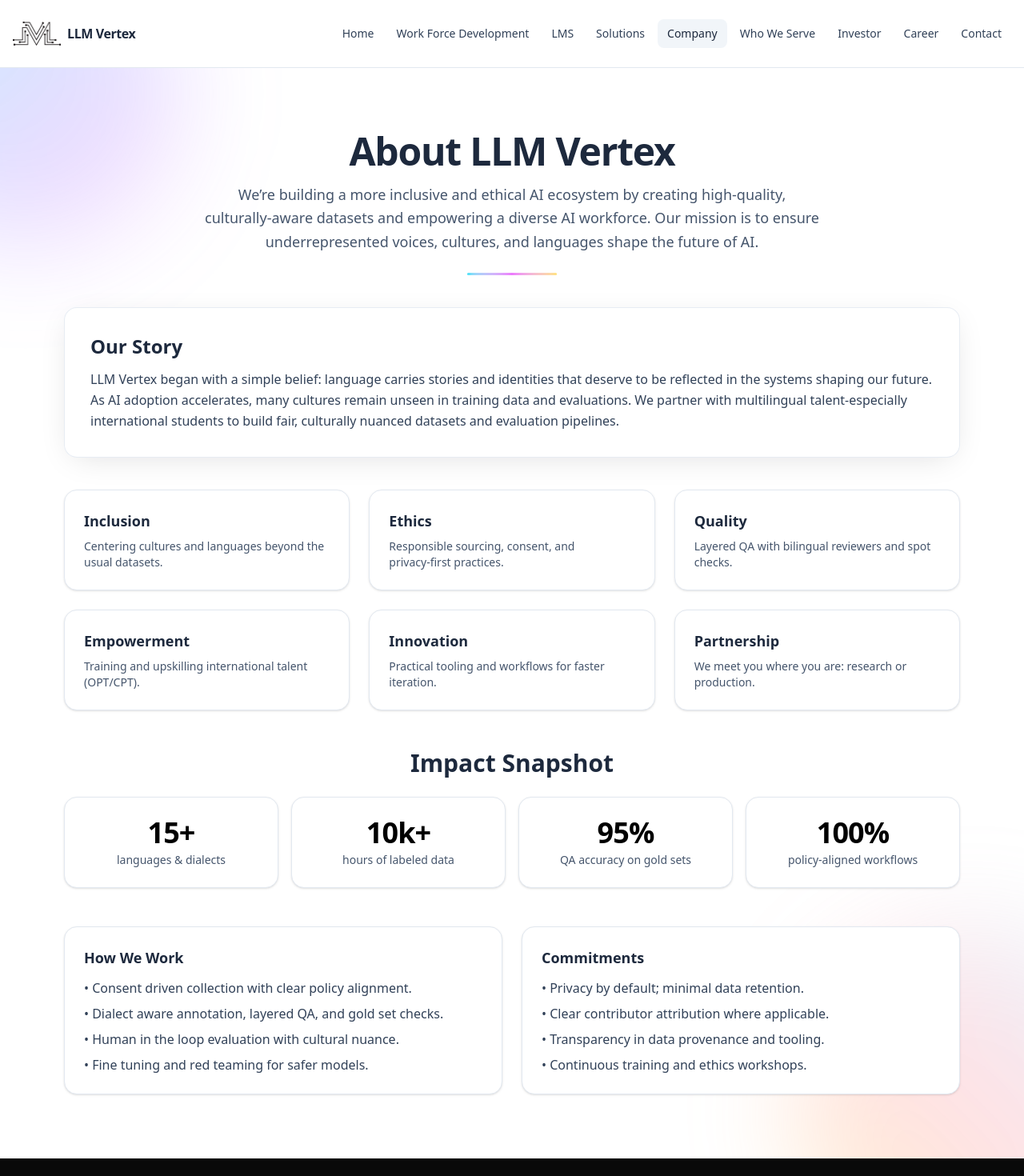
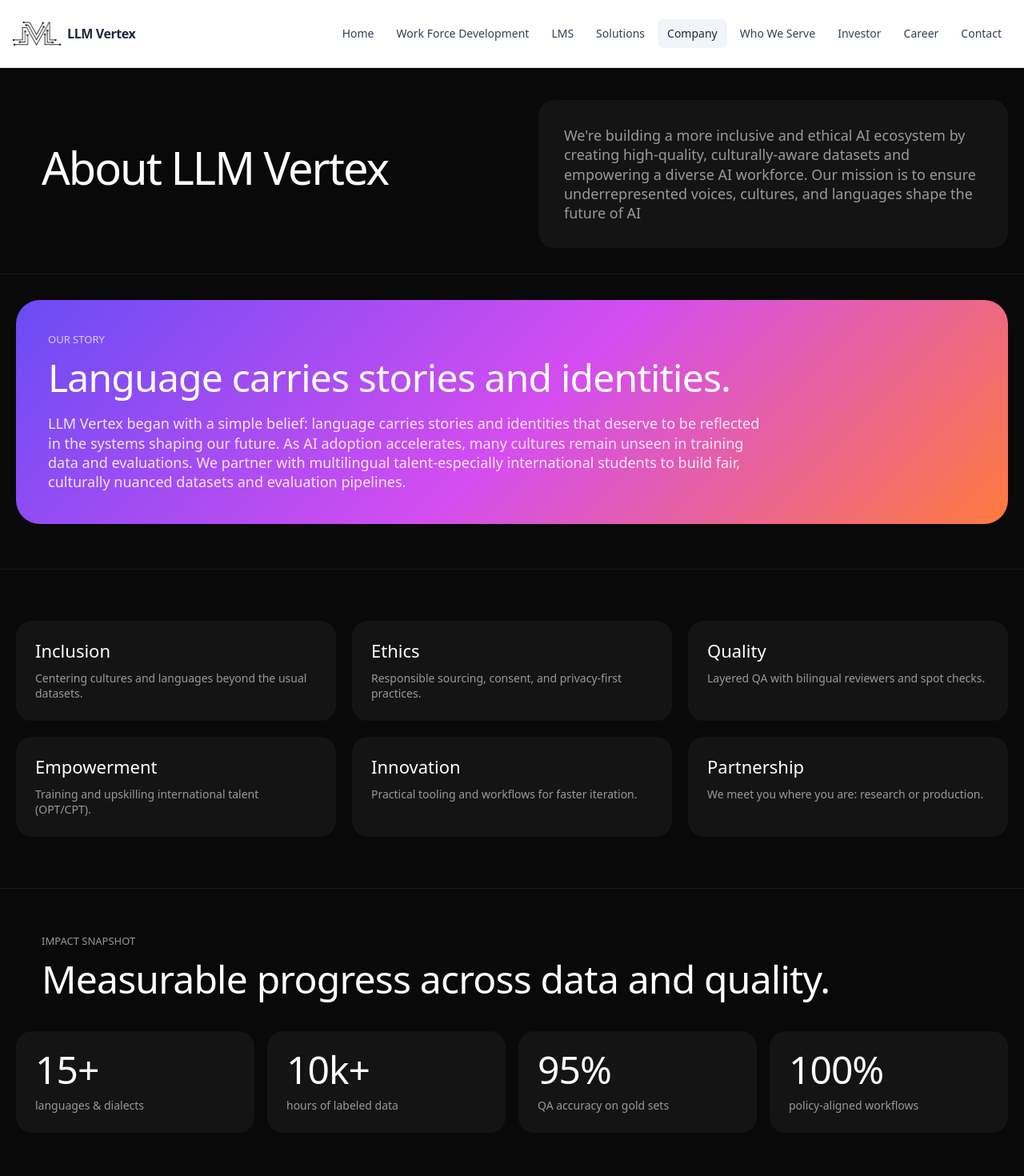
Before and after one commit to jualam/LLM_Vertex, a React (Vite) app: page /about in a window 1280 px wide. Shown: the top 1470 px of the page at 80% size. Built offline with nearby package versions, Linux system fonts and the light colour scheme.

Commit message:
Company About Page Redesigned

```diff
--- a/src/pages/About.jsx
+++ b/src/pages/About.jsx
@@ -1,142 +1,150 @@
-import { motion } from "framer-motion";
+import { motion as Motion } from "framer-motion";
 
 const container = {
-  hidden: { opacity: 0 },
-  show: { opacity: 1, transition: { staggerChildren: 0.12, delayChildren: 0.1 } }
+  hidden: {},
+  show: { transition: { staggerChildren: 0.08, delayChildren: 0.05 } },
 };
 
-
-
 const item = {
-  hidden: { opacity: 0, y: 12 },
-  show: { opacity: 1, y: 0, transition: { duration: 0.45, ease: [0.22, 1, 0.36, 1] } }
+  hidden: { opacity: 0, y: 24 },
+  show: { opacity: 1, y: 0, transition: { duration: 0.65, ease: [0.22, 1, 0.36, 1] } },
 };
 
 export default function About() {
   const pillars = [
     ["Inclusion", "Centering cultures and languages beyond the usual datasets."],
-    ["Ethics", "Responsible sourcing, consent, and privacy‑first practices."],
+    ["Ethics", "Responsible sourcing, consent, and privacy-first practices."],
     ["Quality", "Layered QA with bilingual reviewers and spot checks."],
     ["Empowerment", "Training and upskilling international talent (OPT/CPT)."],
     ["Innovation", "Practical tooling and workflows for faster iteration."],
-    ["Partnership", "We meet you where you are: research or production."]
+    ["Partnership", "We meet you where you are: research or production."],
   ];
-
 
   const stats = [
     ["15+", "languages & dialects"],
     ["10k+", "hours of labeled data"],
     ["95%", "QA accuracy on gold sets"],
-    ["100%", "policy‑aligned workflows"]
-  ];
-
-  const timeline = [
-    { year: "2023", title: "Founding", text: "Started LLM Vertex to bring underrepresented languages into AI." },
-    { year: "2024", title: "Workforce Program", text: "Launched training for international students with OPT/CPT pathways." },
-    { year: "2025", title: "Global Coverage", text: "Scaled low‑resource language coverage and launched evaluation suites." }
+    ["100%", "policy-aligned workflows"],
   ];
 
   return (
-    <div className="relative overflow-clip">
-      {/* Ambient gradient */}
-      <div className="pointer-events-none absolute inset-0 -z-10">
-        <div className="absolute -top-40 -left-40 h-96 w-96 rounded-full blur-3xl bg-gradient-to-br from-cyan-400/30 via-indigo-500/20 to-fuchsia-500/20" />
-        <div className="absolute -bottom-40 -right-40 h-[28rem] w-[28rem] rounded-full blur-3xl bg-gradient-to-tr from-amber-300/30 via-rose-400/20 to-sky-400/20" />
-      </div>
+    <main className="bg-[#090909] text-white [font-feature-settings:'cv01','cv05','cv09','cv11','ss03','ss07']">
+      <section className="mx-auto max-w-7xl px-5 pb-6 pt-6 md:pb-8 md:pt-10">
+        <Motion.header variants={container} initial="hidden" animate="show" className="grid gap-8 lg:grid-cols-[1fr_.85fr] lg:items-start">
+          <Motion.div variants={item} className="pt-12 pl-4 md:pt-14 md:pl-8">
+            <h1 className="max-w-5xl text-4xl font-medium leading-[1] tracking-[-1.2px] text-white md:text-5xl md:tracking-[-2px] lg:text-[56px]">
+              About LLM Vertex
+            </h1>
+          </Motion.div>
+          <Motion.div variants={item} className="rounded-[20px] bg-[#141414] p-6 md:p-8 lg:-ml-8">
+            <p className="text-[18px] leading-[1.35] text-[#999999]">
+              We're building a more inclusive and ethical AI ecosystem by creating high-quality,
+              culturally-aware datasets and empowering a diverse AI workforce. Our mission is to ensure
+              underrepresented voices, cultures, and languages shape the future of AI
+            </p>
+          </Motion.div>
+        </Motion.header>
+      </section>
 
-      <div className="max-w-6xl mx-auto px-4 py-16 md:py-20">
-        {/* Header */}
-        <motion.header variants={container} initial="hidden" animate="show" className="text-center">
-          <motion.h1 variants={item} className="text-4xl md:text-5xl font-extrabold tracking-tight">About LLM Vertex</motion.h1>
-          <motion.p variants={item} className="mx-auto mt-4 max-w-3xl text-slate-600 text-base md:text-lg leading-relaxed">
-            We’re building a more inclusive and ethical AI ecosystem by creating high‑quality, culturally‑aware datasets and empowering a diverse AI workforce. Our mission is to ensure underrepresented voices, cultures, and languages shape the future of AI.
-          </motion.p>
-          <motion.div variants={item} className="mx-auto mt-6 h-[3px] w-28 rounded-full bg-gradient-to-r from-cyan-400 via-fuchsia-500 to-amber-300">
-            <div className="h-full w-full bg-white/40 animate-pulse rounded-full" />
-          </motion.div>
-        </motion.header>
+      <section className="border-y border-[#1a1a1a]">
+        <div className="mx-auto max-w-7xl px-5 pb-12 pt-6 md:pb-14 md:pt-8">
+          <Motion.div
+            variants={item}
+            initial="hidden"
+            whileInView="show"
+            viewport={{ once: true, amount: 0.3 }}
+            className="rounded-[30px] bg-[linear-gradient(135deg,#6a4cf5_0%,#d44df0_52%,#ff7a3d_100%)] p-8 md:p-10"
+          >
+            <p className="text-[13px] font-medium uppercase text-white/70">Our Story</p>
+            <h2 className="mt-3 text-3xl font-medium leading-[1.05] tracking-[-.8px] text-white md:text-5xl">
+              Language carries stories and identities.
+            </h2>
+            <p className="mt-5 max-w-4xl text-[18px] leading-[1.35] text-white/85">
+              LLM Vertex began with a simple belief: language carries stories and identities that deserve
+              to be reflected in the systems shaping our future. As AI adoption accelerates, many cultures
+              remain unseen in training data and evaluations. We partner with multilingual talent-especially
+              international students to build fair, culturally nuanced datasets and evaluation pipelines.
+            </p>
+          </Motion.div>
+        </div>
+      </section>
 
-        {/* Our Story */}
-        <motion.section variants={container} initial="hidden" whileInView="show" viewport={{ once: true, amount: 0.25 }} className="mt-10">
-          <motion.div variants={item} className="rounded-2xl border border-slate-200/80 bg-white/80 backdrop-blur p-6 md:p-8 shadow-[0_8px_40px_-12px_rgba(2,6,23,0.15)]">
-            <h2 className="text-xl md:text-2xl font-semibold">Our Story</h2>
-            <p className="mt-3 text-slate-700 leading-relaxed">
-              LLM Vertex began with a simple belief: language carries stories and identities that deserve to be reflected in the systems shaping our future. As AI adoption accelerates, many cultures remain unseen in training data and evaluations. We partner with multilingual talent-especially international students to build fair, culturally nuanced datasets and evaluation pipelines.
-            </p>
-          </motion.div>
-        </motion.section>
+      <section className="mx-auto max-w-7xl px-5 py-12 md:py-16">
+        <Motion.div
+          variants={container}
+          initial="hidden"
+          whileInView="show"
+          viewport={{ once: true, amount: 0.18 }}
+          className="grid gap-5 md:grid-cols-3"
+        >
+          {pillars.map(([title, body]) => (
+            <Motion.div key={title} variants={item} className="rounded-[20px] bg-[#141414] p-6">
+              <h3 className="text-[22px] font-medium leading-tight text-white">{title}</h3>
+              <p className="mt-3 text-[14px] leading-[1.35] text-[#999999]">{body}</p>
+            </Motion.div>
+          ))}
+        </Motion.div>
+      </section>
 
-        {/* Pillars */}
-        <motion.section variants={container} initial="hidden" whileInView="show" viewport={{ once: true, amount: 0.25 }} className="mt-10 grid md:grid-cols-3 gap-6">
-          {pillars.map(([title, body]) => (
-            <motion.div key={title} variants={item} className="group relative rounded-2xl border border-slate-200 bg-white p-6 shadow-sm transition-all duration-300 hover:shadow-xl">
-              <div className="absolute inset-0 -z-10 rounded-2xl opacity-0 group-hover:opacity-100 transition-opacity duration-300 bg-gradient-to-br from-cyan-100 via-fuchsia-100 to-amber-100" />
-              <h3 className="font-semibold text-lg">{title}</h3>
-              <p className="text-slate-600 mt-2 text-sm">{body}</p>
-            </motion.div>
-          ))}
-        </motion.section>
+      <section className="border-y border-[#1a1a1a]">
+        <div className="mx-auto max-w-7xl px-5 py-12 md:py-14">
+          <Motion.div
+            variants={item}
+            initial="hidden"
+            whileInView="show"
+            viewport={{ once: true, amount: 0.3 }}
+            className="pl-4 md:pl-8"
+          >
+            <p className="text-[13px] font-medium uppercase text-[#999999]">Impact Snapshot</p>
+            <h2 className="mt-3 text-3xl font-medium leading-[1.05] tracking-[-.8px] text-white md:text-5xl">
+              Measurable progress across data and quality.
+            </h2>
+          </Motion.div>
+          <Motion.div
+            variants={container}
+            initial="hidden"
+            whileInView="show"
+            viewport={{ once: true, amount: 0.2 }}
+            className="mt-10 grid grid-cols-2 gap-4 md:grid-cols-4"
+          >
+            {stats.map(([num, label]) => (
+              <Motion.div key={label} variants={item} className="rounded-[20px] bg-[#141414] p-6">
+                <div className="text-4xl font-medium tracking-[-1px] text-white md:text-5xl">{num}</div>
+                <div className="mt-3 text-[14px] leading-[1.35] text-[#999999]">{label}</div>
+              </Motion.div>
+            ))}
+          </Motion.div>
+        </div>
+      </section>
 
-        {/* Impact Stats */}
-        <motion.section variants={container} initial="hidden" whileInView="show" viewport={{ once: true, amount: 0.25 }} className="mt-12">
-          <motion.h2 variants={item} className="text-2xl md:text-3xl font-semibold text-center">Impact Snapshot</motion.h2>
-          <div className="mt-6 grid grid-cols-2 md:grid-cols-4 gap-4">
-            {stats.map(([num, label]) => (
-              <motion.div key={label} variants={item} className="rounded-2xl border border-slate-200 bg-white py-6 text-center shadow-sm">
-                <div className="text-3xl md:text-4xl font-extrabold tracking-tight bg-clip-text text-transparent bg-black">{num}</div>
-                <div className="mt-1 text-slate-600 text-sm">{label}</div>
-              </motion.div>
-            ))}
-          </div>
-        </motion.section>
-
-        {/* How We Work */}
-        <motion.section variants={container} initial="hidden" whileInView="show" viewport={{ once: true, amount: 0.25 }} className="mt-12 grid md:grid-cols-2 gap-6">
-          <motion.div variants={item} className="rounded-2xl border border-slate-200 bg-white p-6 shadow-sm">
-            <h3 className="font-semibold text-lg">How We Work</h3>
-            <ul className="mt-3 space-y-2 text-slate-700">
-              <li>• Consent driven collection with clear policy alignment.</li>
-              <li>• Dialect aware annotation, layered QA, and gold set checks.</li>
-              <li>• Human in the loop evaluation with cultural nuance.</li>
-              <li>• Fine tuning and red teaming for safer models.</li>
+      <section className="mx-auto max-w-7xl px-5 py-12 md:py-16">
+        <Motion.div
+          variants={container}
+          initial="hidden"
+          whileInView="show"
+          viewport={{ once: true, amount: 0.2 }}
+          className="grid gap-5 md:grid-cols-2"
+        >
+          <Motion.div variants={item} className="rounded-[20px] bg-[#141414] p-6 md:p-8">
+            <h3 className="text-[24px] font-medium leading-tight text-white">How We Work</h3>
+            <ul className="mt-5 space-y-3 text-[15px] leading-[1.35] text-[#999999]">
+              <li className="border-t border-white/10 pt-3">Consent driven collection with clear policy alignment.</li>
+              <li className="border-t border-white/10 pt-3">Dialect aware annotation, layered QA, and gold set checks.</li>
+              <li className="border-t border-white/10 pt-3">Human in the loop evaluation with cultural nuance.</li>
+              <li className="border-t border-white/10 pt-3">Fine tuning and red teaming for safer models.</li>
             </ul>
-          </motion.div>
-          <motion.div variants={item} className="rounded-2xl border border-slate-200 bg-white p-6 shadow-sm">
-            <h3 className="font-semibold text-lg">Commitments</h3>
-            <ul className="mt-3 space-y-2 text-slate-700">
-              <li>• Privacy by default; minimal data retention.</li>
-              <li>• Clear contributor attribution where applicable.</li>
-              <li>• Transparency in data provenance and tooling.</li>
-              <li>• Continuous training and ethics workshops.</li>
+          </Motion.div>
+          <Motion.div variants={item} className="rounded-[20px] bg-[#1c1c1c] p-6 md:p-8">
+            <h3 className="text-[24px] font-medium leading-tight text-white">Commitments</h3>
+            <ul className="mt-5 space-y-3 text-[15px] leading-[1.35] text-[#999999]">
+              <li className="border-t border-white/10 pt-3">Privacy by default; minimal data retention.</li>
+              <li className="border-t border-white/10 pt-3">Clear contributor attribution where applicable.</li>
+              <li className="border-t border-white/10 pt-3">Transparency in data provenance and tooling.</li>
+              <li className="border-t border-white/10 pt-3">Continuous training and ethics workshops.</li>
             </ul>
-          </motion.div>
-        </motion.section>
-
-        {/* Timeline */}
-        {/* <motion.section variants={container} initial="hidden" whileInView="show" viewport={{ once: true, amount: 0.25 }} className="mt-12">
-          <motion.h2 variants={item} className="text-2xl md:text-3xl font-semibold text-center">Milestones</motion.h2>
-          <div className="mt-6 relative">
-            <div className="absolute left-4 md:left-1/2 md:-translate-x-1/2 h-full w-[3px] bg-slate-200" />
-            <div className="space-y-6">
-              {timeline.map((t, i) => (
-                <motion.div key={t.year} variants={item} className={`relative md:grid md:grid-cols-2 md:gap-8 ${i % 2 ? "md:text-left" : "md:text-right"}`}>
-                  <div className={`md:col-span-1 ${i % 2 ? "md:order-2" : ""}`}>
-                    <div className="rounded-2xl border border-slate-200 bg-white p-6 shadow-sm">
-                      <div className="text-sm font-medium text-slate-500">{t.year}</div>
-                      <div className="text-lg font-semibold mt-1">{t.title}</div>
-                      <p className="text-slate-600 mt-2 text-sm">{t.text}</p>
-                    </div>
-                  </div>
-                  <div className={`hidden md:block md:col-span-1 ${i % 2 ? "md:order-1" : ""}`}></div>
-                </motion.div>
-              ))}
-            </div>
-          </div>
-        </motion.section> */}
-
-
-
-      </div>
-    </div>
+          </Motion.div>
+        </Motion.div>
+      </section>
+    </main>
   );
 }
```
